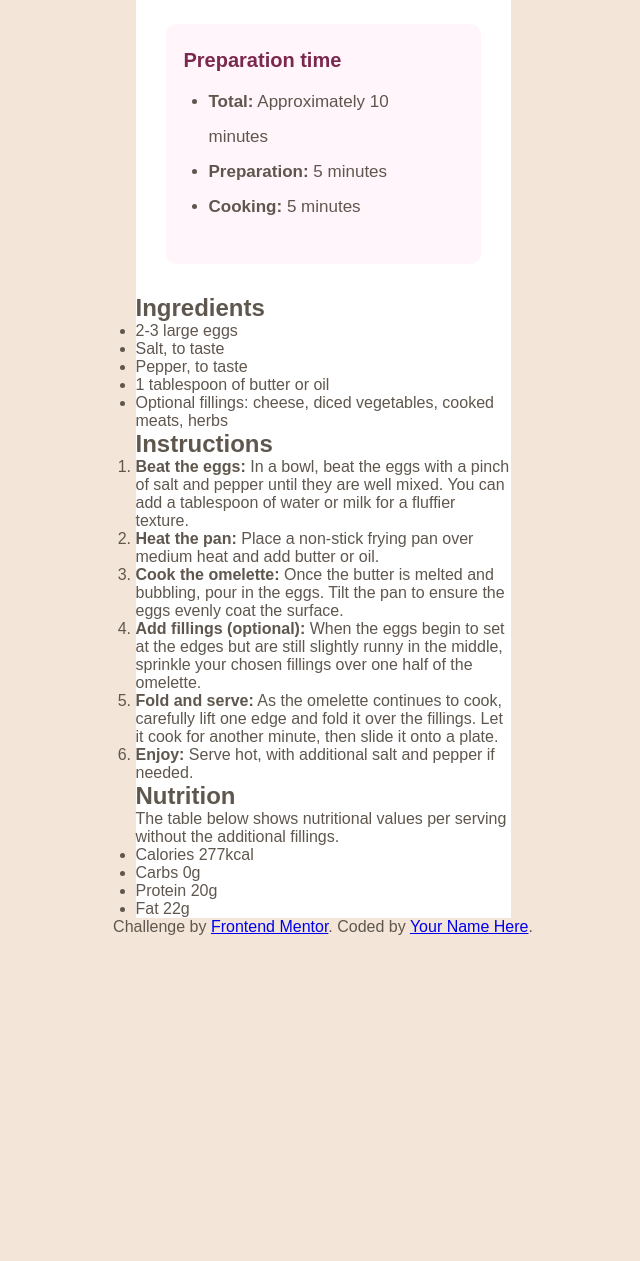
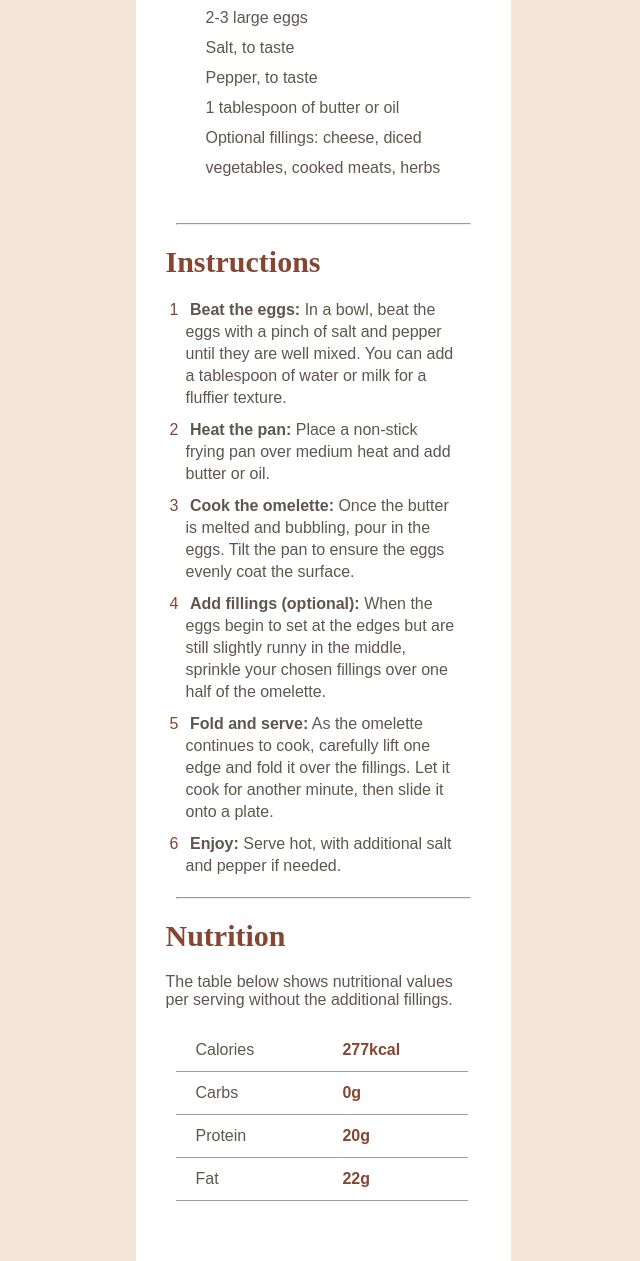
Before and after one commit to lukaz-alves/pagina-de-receitas, a plain HTML site: page index.html in a window 1280 px wide. Shown: the part 464-1725 px from the top of the page, without its empty margins (317-957 px from the left). Before the commit the page ends 1400 px from the top, so only its background shows below. Drawn offline with Linux system fonts and the light colour scheme.

Commit message:
fiz um reajuste de reposicionamento

```diff
--- a/assets/style/style.css
+++ b/assets/style/style.css
@@ -52,6 +52,15 @@ main {
     width: 375px;
 }
 
+h2 {
+    font-family: 'Outfit';
+    font-size: 30px;
+    font-weight: 700;
+    color: var(--titulo);
+    margin-top: 20px;
+    margin-left: 30px;
+}
+
 main>img.omelete {
     width: 375px;
     margin-top: 640px;
@@ -83,12 +92,100 @@ main>div.preparacao {
 main>div.preparacao>h3 {
     font-size: 20px;
     color: var(--titulo-pequeno);
-    margin: -5px 0px 12px -12px;
+    margin: -5px 0px 12px -10px;
 }
 
 main>div.preparacao>ul {
     font-size: 17px;
-    margin: 10px 10px 10px 13px;
-    line-height: 35px;
+    margin: 10px 10px 0px 30px;
     padding: 0;
+    list-style: none;
 }
+
+main>div.preparacao>ul>li {
+    line-height: 25px;
+    margin-bottom: 10px;
+}
+
+main>div.preparacao>ul>li::before {
+    content:"•";
+    position: absolute;
+    left: 112px;
+    font-size: 20px;
+    color: var(--titulo-pequeno);
+}
+
+main>div.preparacao>ul>li.ponto::before {
+    margin-top: 14px;
+}
+
+main>div.ingredientes>ul {
+    margin: 20px 40px 40px 70px;
+    line-height: 30px;
+    list-style: none;
+}
+
+main>div.ingredientes>ul>li::before {
+    content:"•";
+    position: absolute;
+    left: 90px;
+    font-size: 20px;
+    color: var(--titulo);
+}
+
+main>div.instrucao>ol {
+    margin: 20px 50px;
+    line-height: 22px;
+}
+
+main>div.instrucao>ol>li {
+    margin-bottom: 10px;
+    list-style: none;
+    counter-increment: li;
+}
+
+main>div.instrucao>ol>li::before {
+    content: counter(li);
+    color: var(--titulo);
+    display: inline-block;
+    width: 1em;
+    margin-left: -1em;
+}
+
+main>div.nutricao>p {
+    margin: 20px 40px 20px 30px;
+}
+
+main>div.nutricao>ul {
+    margin: 20px 0px 20px 60px;
+    list-style: none;
+    line-height: 40px;
+}
+
+hr {
+    margin: 0px 40px;
+}
+
+main>div.nutricao>table {
+    width: 100%;
+    margin: 15px 0px 60px 40px;
+    border-collapse: collapse;
+    width: 78%;
+}
+
+tr {
+    border-bottom: 1px solid hsl(0, 0%, 62%);
+}
+
+td {
+    padding: 12px 20px;
+}
+
+td:first-child {
+    color: var(--texto);
+}
+
+td:last-child {
+    color: var(--titulo);
+    font-weight: 600;
+}
--- a/index.html
+++ b/index.html
@@ -19,12 +19,12 @@
     <div class="preparacao">
       <h3>Preparation time</h3>
       <ul>
-        <li><strong>Total:</strong> Approximately 10 minutes</li>
+        <li class="ponto"><strong>Total:</strong> Approximately 10 minutes</li>
         <li><strong>Preparation:</strong> 5 minutes</li>
         <li><strong>Cooking:</strong> 5 minutes</li>
       </ul>
     </div>
-    <div>
+    <div class="ingredientes">
       <h2>Ingredients</h2>
       <ul>
         <li>2-3 large eggs</li>
@@ -34,7 +34,8 @@
         <li>Optional fillings: cheese, diced vegetables, cooked meats, herbs</li>
       </ul>
     </div>
-    <div>
+    <hr>
+    <div class="instrucao">
       <h2>Instructions</h2>
       <ol>
         <li>
@@ -58,19 +59,30 @@
         </li>
       </ol>
     </div>
-    <div>
+    <hr>
+    <div class="nutricao">
       <h2>Nutrition</h2>
       <p>The table below shows nutritional values per serving without the additional fillings.</p>
-      <ul>
-        <li>Calories 277kcal</li>
-        <li>Carbs 0g</li>
-        <li>Protein 20g</li>
-        <li>Fat 22g </li>
-      </ul>
+      <table>
+        <tr>
+          <td>Calories</td>
+          <td>277kcal</td>
+        </tr>
+        <tr>
+          <td>Carbs</td>
+          <td>0g</td>
+        </tr>
+        <tr>
+          <td>Protein</td>
+          <td>20g</td>
+        </tr>
+        <tr>
+          <td>Fat</td>
+          <td>22g</td>
+        </tr>
+        </td>
+      </table>
     </div>
   </main>
-  <footer>
-    Challenge by <a href="https://www.frontendmentor.io?ref=challenge" target="_blank">Frontend Mentor</a>. Coded by <a href="#">Your Name Here</a>.
-  </footer>
 </body>
 </html>
```
